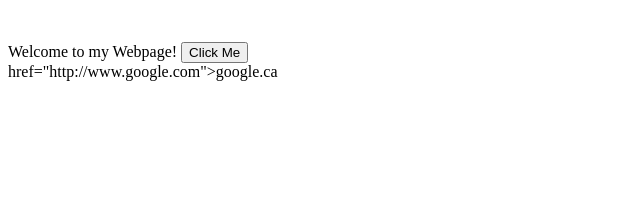
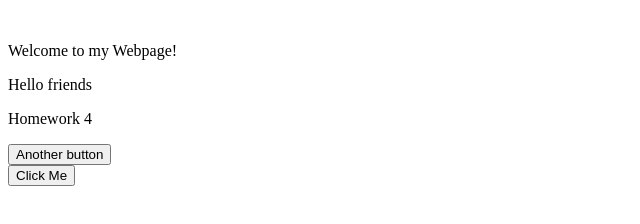
Before and after one commit to danabegg/myrepo, a plain HTML site: page HTML.html in a window 1280 px wide. Shown: the whole page, without its empty margins (0-640 px from the left). Drawn offline with Linux system fonts and the light colour scheme.

Commit message:
making my webpage

```diff
--- a/HTML.html
+++ b/HTML.html
@@ -3,13 +3,21 @@
         <title>Welcome to my Webpage!</title><br>
         <p id="para">
 Welcome to my Webpage!
+</p>
+<p id="para2">
+Hello friends
+</p>
+<p class="bar">
+Homework 4
+</p>
+<button class="bar">
+Another button
+</button>
     <head>
     <script>type="text/javascript" src="script.js"></script>
     </head>
     <body>
-        <button onclick="sayHello('world')">Click Me</button><br>
-
-        <a> href="http://www.google.com">google.ca</a>
+        <br><button onclick="sayHello('world')">Click Me</button><br>
 
         <img scr="https://www.google.ca/search?q=victoria+bc&source=lnms&tbm=isch&sa=X&ved=0ahUKEwiZisHthfDRAhVOxWMKHcWvAtkQ_AUICigD&biw=1214&bih=599#imgrc=3mMCFObBMyMIlM:">
 
```
Also changed, not shown: 1 other file.
